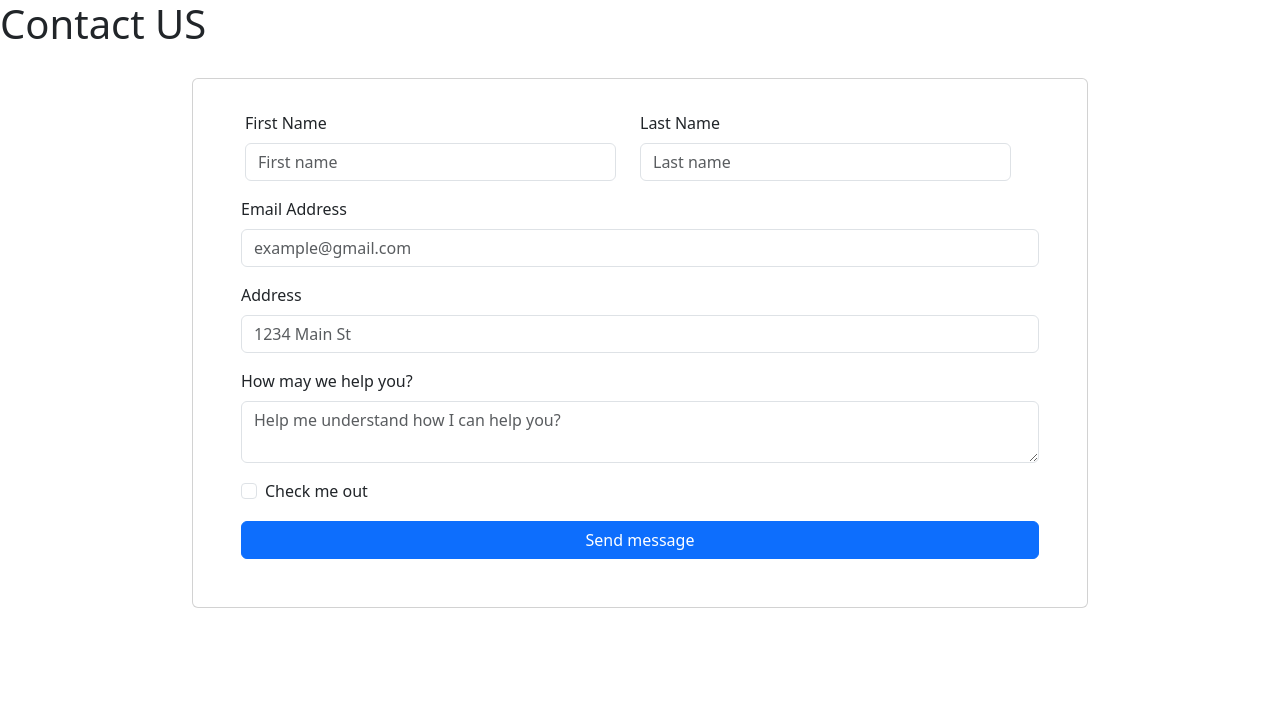
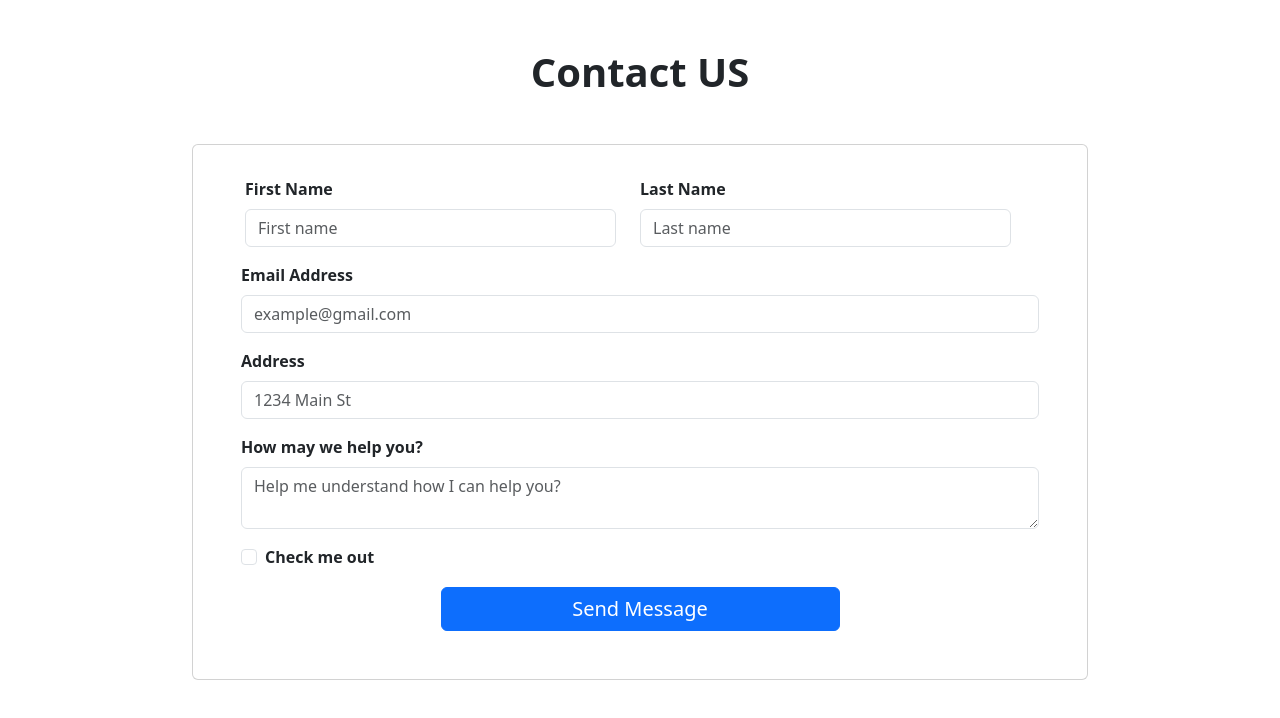
Before and after one commit to Sunnyk16/aniwatch, a React (Create React App) app in the folder client/: page /contact in a window 1280 px wide. Shown: the top 718 px of the page. Built offline with nearby package versions, Linux system fonts and the light colour scheme.

Commit message:
changes in fs

```diff
--- a/client/src/views/Contact/Contact.js
+++ b/client/src/views/Contact/Contact.js
@@ -4,47 +4,49 @@ import "./Contact.css"
 function Contact() {
   return (
     <div>
-      <h1>Contact US</h1>
+
+      <h1 className='fw-bold text-center my-5'>Contact US</h1>
+
       <div className='card'>
 
         <form className="row g-3 p-5">
 
           <div className="row">
             <div className="col">
-              <label for="inputName" className='form-label' >First Name</label>
+              <label for="inputName" className='form-label fw-semibold' >First Name</label>
               <input type="text" className="form-control" placeholder="First name" aria-label="First name"/>
             </div>
             <div className="col">
-              <label for="inputName" className='form-label' >Last Name</label>
+              <label for="inputName" className='form-label fw-semibold' >Last Name</label>
               <input type="text" className="form-control" placeholder="Last name" aria-label="Last name"/>
             </div>
           </div>
 
           <div className="col-md-12">
-            <label for="inputEmail4" className="form-label">Email Address</label>
+            <label for="inputEmail4" className="form-label fw-semibold">Email Address</label>
             <input type="email" className="form-control" id="inputEmail4" placeholder='example@gmail.com' />
           </div>
           <div className="col-12">
-            <label for="inputAddress" className="form-label">Address</label>
+            <label for="inputAddress" className="form-label fw-semibold">Address</label>
             <input type="text" className="form-control" id="inputAddress" placeholder="1234 Main St" />
           </div>
 
 
           <div className="col-12">
-            <label for="inputAddress" className="form-label">How may we help you?</label>
+            <label for="inputAddress" className="form-label fw-semibold">How may we help you?</label>
             <textarea type="text" className="form-control" id="inputAddress" placeholder="Help me understand how I can help you?" />
           </div>
 
           <div className="col-12">
             <div className="form-check">
               <input className="form-check-input" type="checkbox" id="gridCheck" />
-              <label className="form-check-label" for="gridCheck">
+              <label className="form-check-label fw-semibold" for="gridCheck">
                 Check me out
               </label>
             </div>
           </div>
           <div class="col-12">
-            <button type="submit" className="btn btn-primary w-100">Send message</button>
+            <button type="submit" className="btn btn-primary w-50 fs-5 d-block mx-auto">Send Message</button>
           </div>
         </form>
 
```
